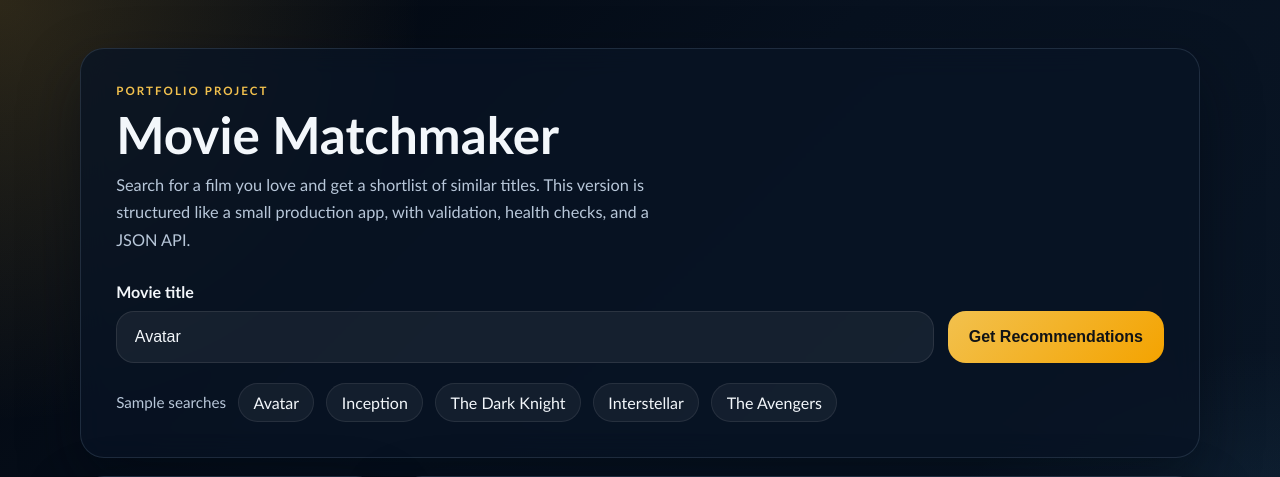
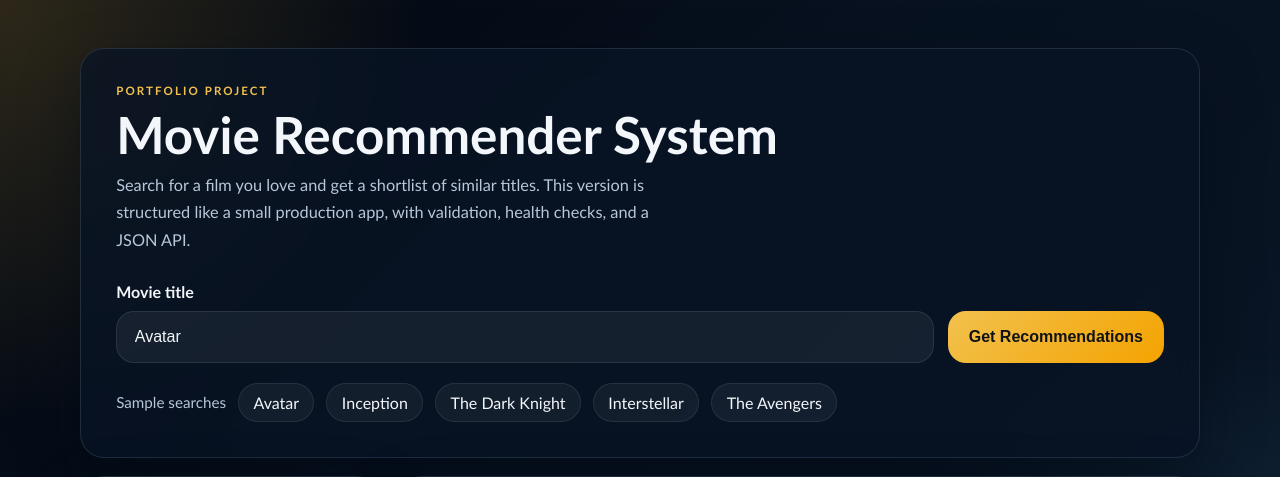
Before and after one commit to ayushhkr/movie-recommender-sys, a Flask app: page /?movie=Avatar in a window 1280 px wide. Shown: the top 477 px of the page. Run offline with Flask 3, Linux system fonts and the light colour scheme.

Commit message:
fix: Update project name from "Movie Matchmaker" to "Movie Recommender System

```diff
--- a/movie_recommender/templates/index.html
+++ b/movie_recommender/templates/index.html
@@ -3,7 +3,7 @@
 <head>
   <meta charset="UTF-8">
   <meta name="viewport" content="width=device-width, initial-scale=1.0">
-  <title>Movie Matchmaker</title>
+  <title>Movie Recommender System</title>
   <meta
     name="description"
     content="A Flask movie recommendation app that suggests similar titles from a precomputed similarity matrix."
@@ -14,7 +14,7 @@
   <main class="page-shell">
     <section class="hero-card">
       <p class="eyebrow">Portfolio Project</p>
-      <h1>Movie Matchmaker</h1>
+      <h1>Movie Recommender System</h1>
       <p class="intro">
         Search for a film you love and get a shortlist of similar titles. This version is structured
         like a small production app, with validation, health checks, and a JSON API.
```
Also changed, not shown: tests/test_app.py (+1 -1 lines), README.md.
